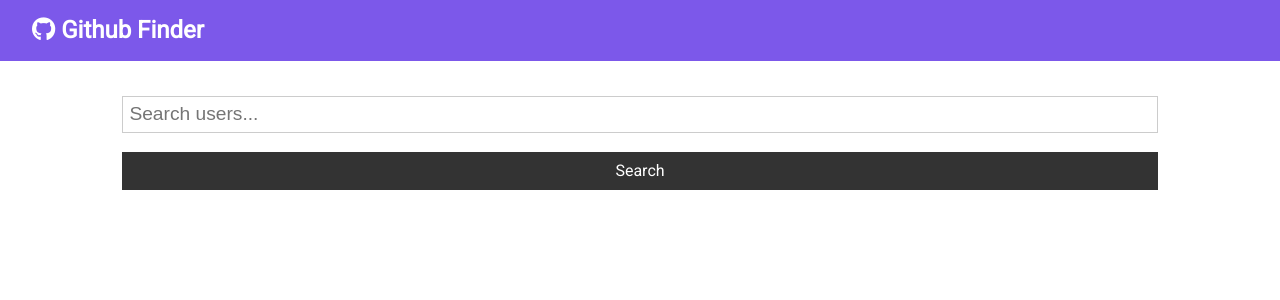
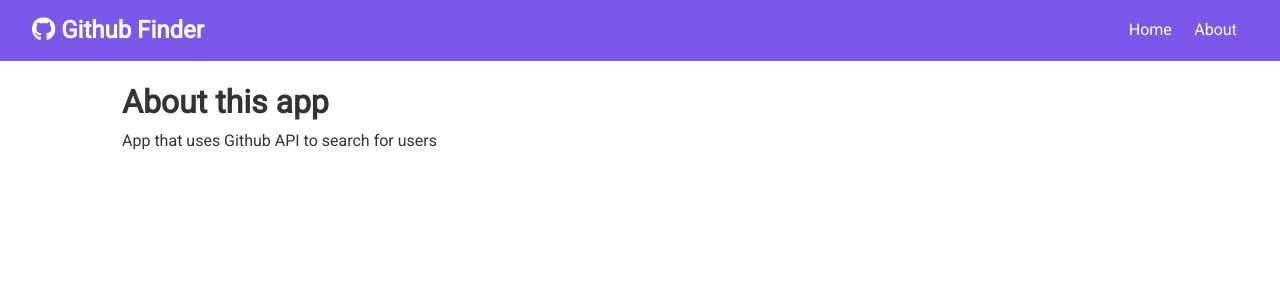
Before and after one commit to al4991/alucero_github_finder, a React (Create React App) app: page /about in a window 1280 px wide. Shown: the top 300 px of the page. Built offline with nearby package versions, Linux system fonts and the light colour scheme.

Commit message:
Basic integration of react-router

```diff
--- a/package.json
+++ b/package.json
@@ -9,6 +9,7 @@
     "axios": "^0.20.0",
     "react": "^16.13.1",
     "react-dom": "^16.13.1",
+    "react-router-dom": "^5.2.0",
     "react-scripts": "3.4.3"
   },
   "scripts": {
--- a/src/App.js
+++ b/src/App.js
@@ -1,11 +1,13 @@
-import React, { Component } from "react";
+import React, { Component, Fragment } from "react";
 import "./App.css";
 import Navbar from "./components/layout/Navbar";
 import Users from "./components/users/Users";
 import Search from "./components/users/Search";
 import Alert from "./components/layout/Alert";
+import About from "./components/pages/About";
+import { BrowserRouter as Router, Switch, Route } from "react-router-dom";
+import axios from "axios";
 
-import axios from "axios";
 class App extends Component {
   state = {
     users: [],
@@ -40,19 +42,35 @@
 
   render() {
     return (
+      <Router>
         <div className='App'>
           <Navbar />
           <div className='container'>
             <Alert alert={this.state.alert} />
+            <Switch>
+              <Route
+                exact
+                path='/'
+                render={(props) => (
+                  <Fragment>
                     <Search
                       searchUsers={this.searchUsers}
                       clearUsers={this.clearUsers}
                       showClear={this.state.users.length > 0 ? true : false}
                       setAlert={this.setAlert}
                     />
-          <Users loading={this.state.loading} users={this.state.users} />
+                    <Users
+                      loading={this.state.loading}
+                      users={this.state.users}
+                    />
+                  </Fragment>
+                )}
+              />
+              <Route exact path='/about' component={About} />
+            </Switch>
           </div>
         </div>
+      </Router>
     );
   }
 }
--- a/src/components/layout/Navbar.js
+++ b/src/components/layout/Navbar.js
@@ -1,5 +1,6 @@
 import React from "react";
 import PropTypes from "prop-types";
+import { Link } from "react-router-dom";
 
 const Navbar = ({ icon, title }) => {
   return (
@@ -7,6 +8,14 @@
       <h1>
         <i className={icon} /> {title}
       </h1>
+      <ul>
+        <li>
+          <Link to='/'>Home</Link>
+        </li>
+        <li>
+          <Link to='/about'>About</Link>
+        </li>
+      </ul>
     </nav>
   );
 };
--- /dev/null
+++ b/src/components/pages/About.js
@@ -0,0 +1,11 @@
+import React, { Fragment } from "react";
+
+const About = () => {
+  return (
+    <Fragment>
+      <h1>About this app</h1>
+      <p>App that uses Github API to search for users</p>
+    </Fragment>
+  );
+};
+export default About;
```
Also changed, not shown: 1 other file (tests, documents, lock files or other folders). Lines whose indentation alone changed are shown as unchanged.
